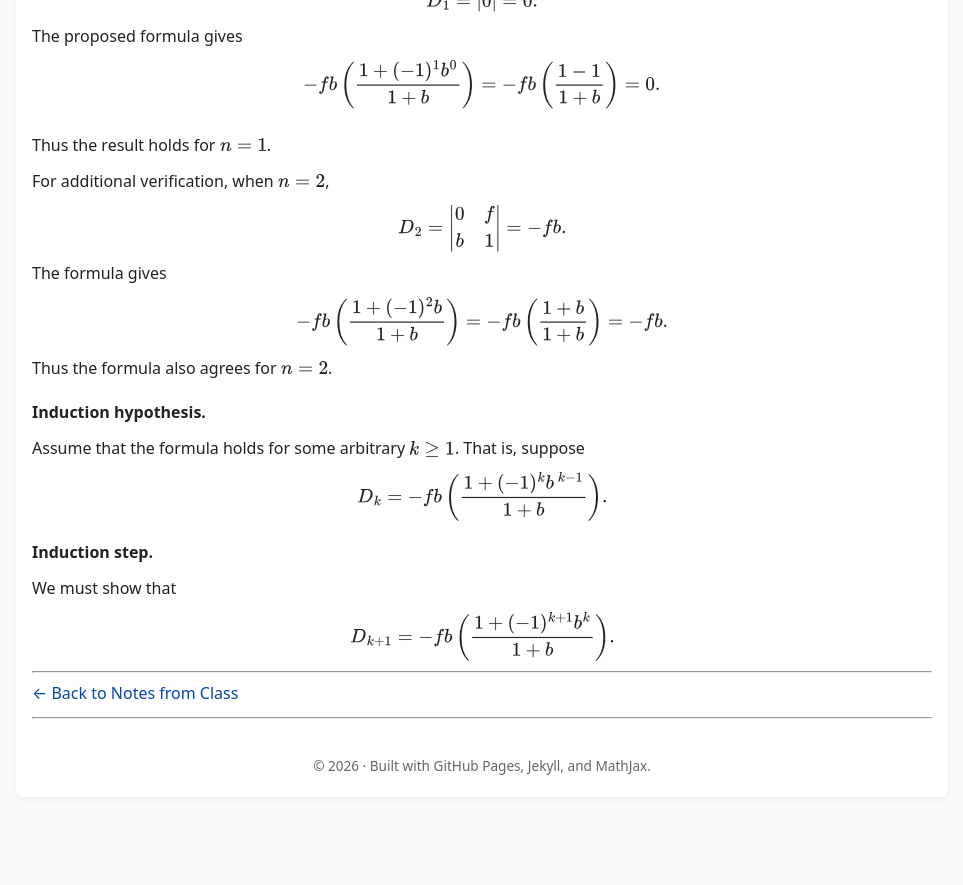
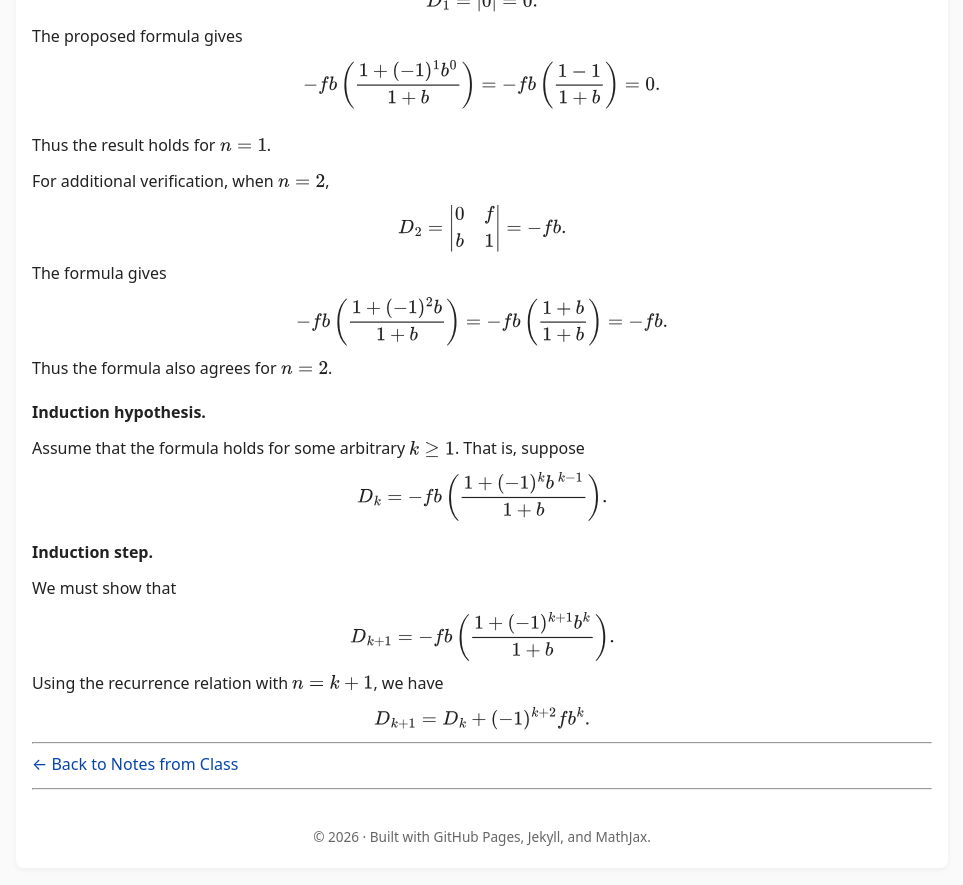
Before and after one commit to SaleemKamaludin/SaleemKamaludin.github.io, a Jekyll site: the page built from courses/math-2276/notes-from-class/lecture-2/index.md, in a window 1280 px wide and 900 px high, scrolled down 7388 px. Shown: the top 885 px of the window, without its empty margins (158-1121 px from the left). Built offline with Jekyll 4.4.1, drawn with Linux system fonts in a browser that asks for light colours; before the commit the page ends 8217 px from its top, so only the background shows below that.

Commit message:
Add recurrence step to Lecture 2 induction proof

```diff
--- a/courses/math-2276/notes-from-class/lecture-2/index.md
+++ b/courses/math-2276/notes-from-class/lecture-2/index.md
@@ -992,6 +992,26 @@ D_{k+1}
 
 </div>
 
+<div id="induction-step-recurrence">
+
+<p>
+  Using the recurrence relation with \(n=k+1\), we have
+</p>
+
+<div class="display-math">
+
+\[
+D_{k+1}
+=
+D_k
++
+(-1)^{k+2}fb^k.
+\]
+
+</div>
+
+</div>
+
 ---
 
 [← Back to Notes from Class]({{ '/courses/math-2276/notes-from-class/' | relative_url }})
```
